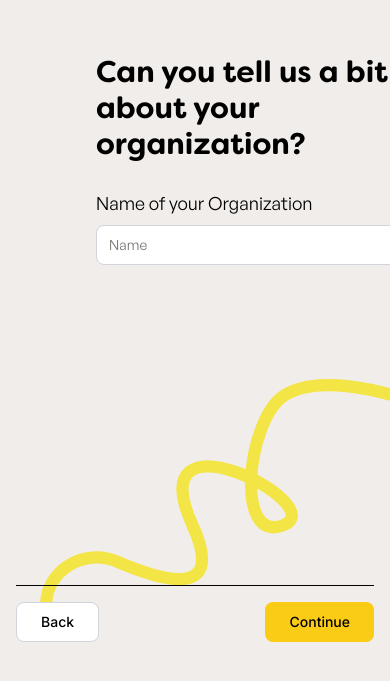
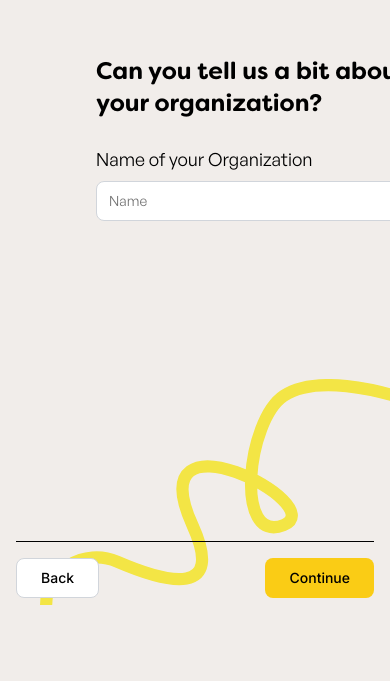
Before and after one commit to shubh1176/Unicapp-Logistics, a Next.js app: page /dashboard/onboarding/business/organisation in a window 390 px wide. Shown: the part 151-832 px from the top of the page. Built offline with nearby package versions, Linux system fonts and the light colour scheme.

Commit message:
Added Responsiveness

```diff
--- a/app/dashboard/onboarding/business/organisation/page.jsx
+++ b/app/dashboard/onboarding/business/organisation/page.jsx
@@ -27,7 +27,7 @@
     <div className="flex flex-col items-start justify-start min-h-screen mt-52 bg-[#F1EDEA] px-4">
       <div className="max-w-lg w-full ml-20">
         <div className="mb-6">
-          <h1 className="text-3xl font-bold text-black font-filson">
+          <h1 className="text-2xl sm:text-3xl font-bold text-black font-filson">
             Can you tell us a bit about your organization?
           </h1>
         </div>
```
